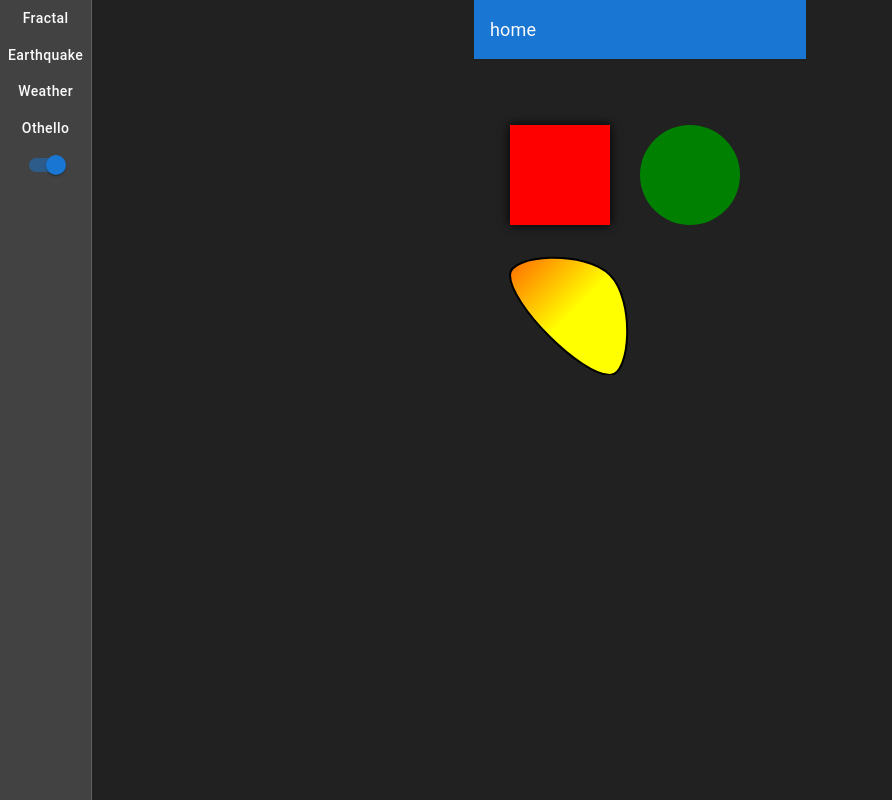
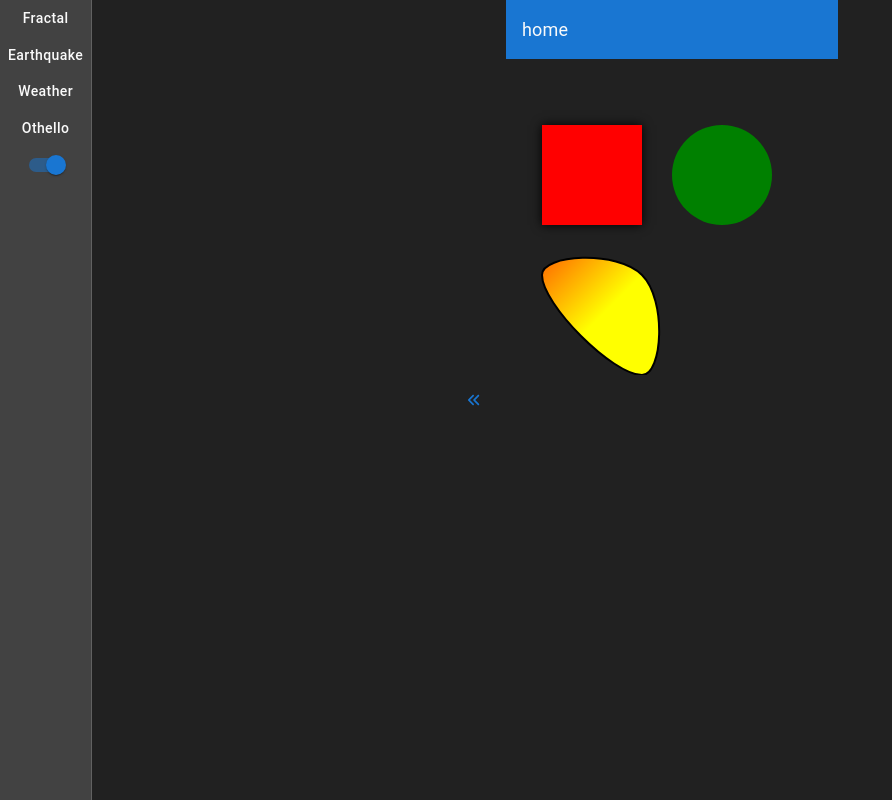
Before and after one commit to ClarenceLuk/web-app, a React (Create React App) app: page / in a window 1280 px wide. Shown: the whole page, without its empty margins (0-892 px from the left). Built offline with nearby package versions, Linux system fonts and the light colour scheme.

Commit message:
install fontawesomes icon package and added a button to open and close the navigation darawer

```diff
--- a/package.json
+++ b/package.json
@@ -6,12 +6,18 @@
   "dependencies": {
     "@emotion/react": "^11.11.4",
     "@emotion/styled": "^11.11.5",
+    "@fortawesome/fontawesome-svg-core": "^6.7.2",
+    "@fortawesome/free-brands-svg-icons": "^6.7.2",
+    "@fortawesome/free-regular-svg-icons": "^6.7.2",
+    "@fortawesome/free-solid-svg-icons": "^6.7.2",
+    "@fortawesome/react-fontawesome": "^0.2.2",
     "@mui/icons-material": "^5.15.19",
     "@mui/material": "^5.15.19",
     "@types/node": "^16.18.98",
     "@types/react": "^18.3.3",
     "@types/react-dom": "^18.3.0",
     "css-loader": "^7.1.2",
+    "fontawesome-free": "^1.0.4",
     "react": "^18.3.1",
     "react-dom": "^18.3.1",
     "react-konva": "^18.2.10",
--- a/src/navigationPanel/navigationPanel.module.css
+++ b/src/navigationPanel/navigationPanel.module.css
@@ -0,0 +1,10 @@
+.navigation {
+  display: flex;
+  justify-content: left;
+  border: 1px solid white;
+}
+
+.drawer {
+  display: flex;
+  justify-content: space-between;
+}
--- a/src/navigationPanel/navigationPanel.tsx
+++ b/src/navigationPanel/navigationPanel.tsx
@@ -1,6 +1,10 @@
 import { Box, Button, Drawer, Switch, Typography } from '@mui/material'
-import { ChangeEvent } from 'react'
+import { ChangeEvent, useState } from 'react'
 import { PageEnum } from '../constants/mapped-enums'
+import { FontAwesomeIcon } from '@fortawesome/react-fontawesome'
+import { faAnglesLeft, faAnglesRight } from '@fortawesome/free-solid-svg-icons'
+import { IconProp } from '@fortawesome/fontawesome-svg-core'
+import styles from './navigationPanel.module.css'
 
 interface NavigationProps {
   isDarkMode: boolean
@@ -13,10 +17,27 @@ const NavigationPanel = ({
   handleThemeChange,
   handleChangePage,
 }: NavigationProps) => {
+  const [drawerState, setDrawerState] = useState(true)
+
+  const toggleDrawer = () => {
+    const newDrawerState = !drawerState
+    setDrawerState(newDrawerState)
+  }
+  console.log(drawerState)
   return (
     <Box>
-      <Drawer open={true} variant="permanent" style={{display: 'flex', justifyContent: 'space-between'}}>
-        <Box sx={{
+      <Button onClick={toggleDrawer}>
+        <FontAwesomeIcon
+          icon={(drawerState ? faAnglesLeft : faAnglesRight as IconProp)}
+        />
+      </Button>
+      <Drawer
+        className={styles.drawer}
+        open={drawerState}
+        anchor="left"
+        variant="persistent">
+        <Box
+          sx={{
             display: 'flex',
             flexDirection: 'column',
             gap: 0,
@@ -27,9 +48,10 @@ const NavigationPanel = ({
             </Button>
           ))}
         </Box>
-        <Box sx={{
+        <Box
+          sx={{
             display: 'flex',
-          justifyContent: 'center'
+            justifyContent: 'center',
           }}>
           <Switch checked={isDarkMode} onChange={handleThemeChange} />
         </Box>
```
Also changed, not shown: 1 other file (tests, documents, lock files or other folders). Lines whose indentation alone changed are shown as unchanged.
